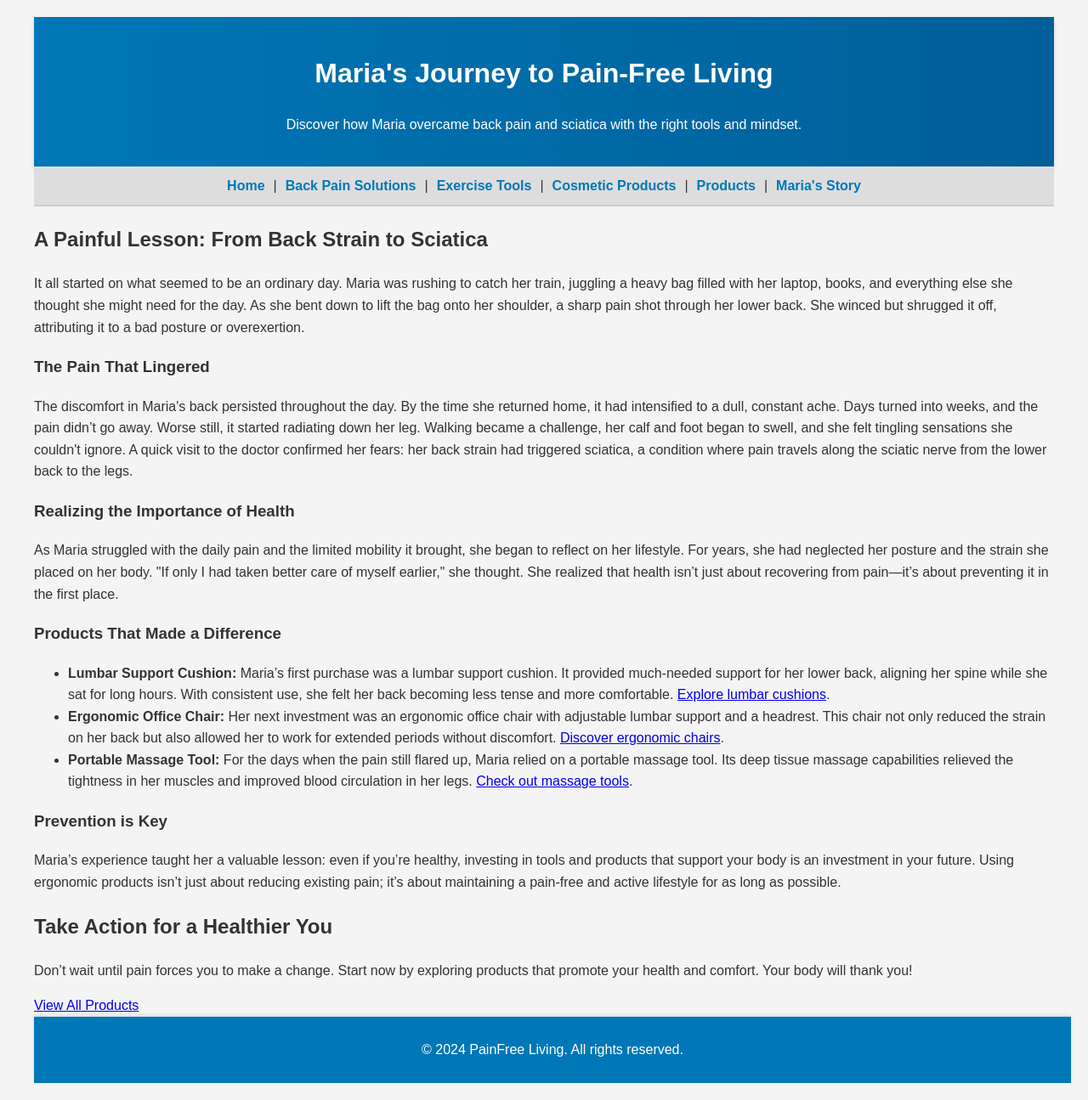
After one commit to Toni-Mag/Toni-Mag, a Flask app: page /maria_story in a window 1280 px wide. The commit adds this page. Shown: the whole page at 85% size. Run offline with Flask 2, Linux system fonts and the light colour scheme.

Commit message:
Added Maria's Story page

```diff
--- a/app.py
+++ b/app.py
@@ -30,6 +30,11 @@ def home():
     visitor_count = update_database()
     return render_template("home.html", count=visitor_count)
 
+# Продукти
+@app.route("/products")
+def products():
+    return render_template("products.html")
+
 # Страница за проблеми с кръста
 @app.route("/back-pain")
 def back_pain():
--- a/templates/back_pain.html
+++ b/templates/back_pain.html
@@ -17,7 +17,10 @@
         <a href="/">Home</a> |
         <a href="/back-pain">Back Pain Solutions</a> |
         <a href="/exercise-tools">Exercise Tools</a> |
-        <a href="/cosmetic-products">Cosmetic Products</a>
+        <a href="/cosmetic-products">Cosmetic Products</a> |
+        <a href="/products">Products</a> |
+        <a href="/maria_story">Maria's Story</a> |
+
     </nav>
     <main>
         <section class="intro">
--- a/templates/cosmetic_products.html
+++ b/templates/cosmetic_products.html
@@ -15,7 +15,9 @@
         <a href="/">Home</a> |
         <a href="/back-pain">Back Pain Solutions</a> |
         <a href="/exercise-tools">Exercise Tools</a> |
-        <a href="/cosmetic-products">Cosmetic Products</a>
+        <a href="/cosmetic-products">Cosmetic Products</a> |
+        <a href="/products">Products</a> |
+        <a href="/maria_story">Maria's Story</a> |
     </nav>
     <main>
         <h2>Top Cosmetic Products</h2>
--- a/templates/exercise_tools.html
+++ b/templates/exercise_tools.html
@@ -15,7 +15,9 @@
         <a href="/">Home</a> |
         <a href="/back-pain">Back Pain Solutions</a> |
         <a href="/exercise-tools">Exercise Tools</a> |
-        <a href="/cosmetic-products">Cosmetic Products</a>
+        <a href="/cosmetic-products">Cosmetic Products</a> |
+        <a href="/products">Products</a> |
+        <a href="/maria_story">Maria's Story</a> |
     </nav>
     <main>
         <h2>Top Exercise Tools</h2>
--- /dev/null
+++ b/templates/maria_story.html
@@ -0,0 +1,61 @@
+<!DOCTYPE html>
+<html lang="en">
+<head>
+    <meta charset="UTF-8">
+    <meta name="viewport" content="width=device-width, initial-scale=1.0">
+    <meta name="description" content="Maria's journey to finding relief from back pain and sciatica with ergonomic products.">
+    <meta name="keywords" content="Maria story, back pain relief, sciatica, ergonomic solutions, healthy living">
+    <title>Maria's Journey - PainFree Living</title>
+    <link rel="stylesheet" href="/static/styles.css">
+</head>
+<body>
+    <header>
+        <h1>Maria's Journey to Pain-Free Living</h1>
+        <p>Discover how Maria overcame back pain and sciatica with the right tools and mindset.</p>
+    </header>
+    <nav>
+        <a href="/">Home</a> |
+        <a href="/back-pain">Back Pain Solutions</a> |
+        <a href="/exercise-tools">Exercise Tools</a> |
+        <a href="/cosmetic-products">Cosmetic Products</a> |
+        <a href="/products">Products</a> |
+        <a href="/maria_story">Maria's Story</a>
+    </nav>
+    <main>
+        <article>
+            <h2>A Painful Lesson: From Back Strain to Sciatica</h2>
+            <p>
+                It all started on what seemed to be an ordinary day. Maria was rushing to catch her train, juggling a heavy bag filled with her laptop, books, and everything else she thought she might need for the day. As she bent down to lift the bag onto her shoulder, a sharp pain shot through her lower back. She winced but shrugged it off, attributing it to a bad posture or overexertion.
+            </p>
+            <h3>The Pain That Lingered</h3>
+            <p>
+                The discomfort in Maria's back persisted throughout the day. By the time she returned home, it had intensified to a dull, constant ache. Days turned into weeks, and the pain didn’t go away. Worse still, it started radiating down her leg. Walking became a challenge, her calf and foot began to swell, and she felt tingling sensations she couldn't ignore. A quick visit to the doctor confirmed her fears: her back strain had triggered sciatica, a condition where pain travels along the sciatic nerve from the lower back to the legs.
+            </p>
+            <h3>Realizing the Importance of Health</h3>
+            <p>
+                As Maria struggled with the daily pain and the limited mobility it brought, she began to reflect on her lifestyle. For years, she had neglected her posture and the strain she placed on her body. "If only I had taken better care of myself earlier," she thought. She realized that health isn’t just about recovering from pain—it’s about preventing it in the first place.
+            </p>
+            <h3>Products That Made a Difference</h3>
+            <ul>
+                <li><strong>Lumbar Support Cushion:</strong> Maria’s first purchase was a lumbar support cushion. It provided much-needed support for her lower back, aligning her spine while she sat for long hours. With consistent use, she felt her back becoming less tense and more comfortable. <a href="https://amzn.to/3BHb8O8" target="_blank">Explore lumbar cushions</a>.</li>
+                <li><strong>Ergonomic Office Chair:</strong> Her next investment was an ergonomic office chair with adjustable lumbar support and a headrest. This chair not only reduced the strain on her back but also allowed her to work for extended periods without discomfort. <a href="https://amzn.to/41M2Qzb" target="_blank">Discover ergonomic chairs</a>.</li>
+                <li><strong>Portable Massage Tool:</strong> For the days when the pain still flared up, Maria relied on a portable massage tool. Its deep tissue massage capabilities relieved the tightness in her muscles and improved blood circulation in her legs. <a href="https://amzn.to/4gMVgIL" target="_blank">Check out massage tools</a>.</li>
+            </ul>
+            <h3>Prevention is Key</h3>
+            <p>
+                Maria’s experience taught her a valuable lesson: even if you’re healthy, investing in tools and products that support your body is an investment in your future. Using ergonomic products isn’t just about reducing existing pain; it’s about maintaining a pain-free and active lifestyle for as long as possible.
+            </p>
+        </article>
+        <section class="cta">
+            <h2>Take Action for a Healthier You</h2>
+            <p>
+                Don’t wait until pain forces you to make a change. Start now by exploring products that promote your health and comfort. Your body will thank you!
+            </p>
+            <a href="/products" class="explore-button">View All Products</a>
+        </section>
+    </main>
+    <footer>
+        <p>&copy; 2024 PainFree Living. All rights reserved.</p>
+    </footer>
+</body>
+</html>
```
Also changed, not shown: templates/home.html (+5 -4 lines), templates/products.html (added, +36 -0 lines).
